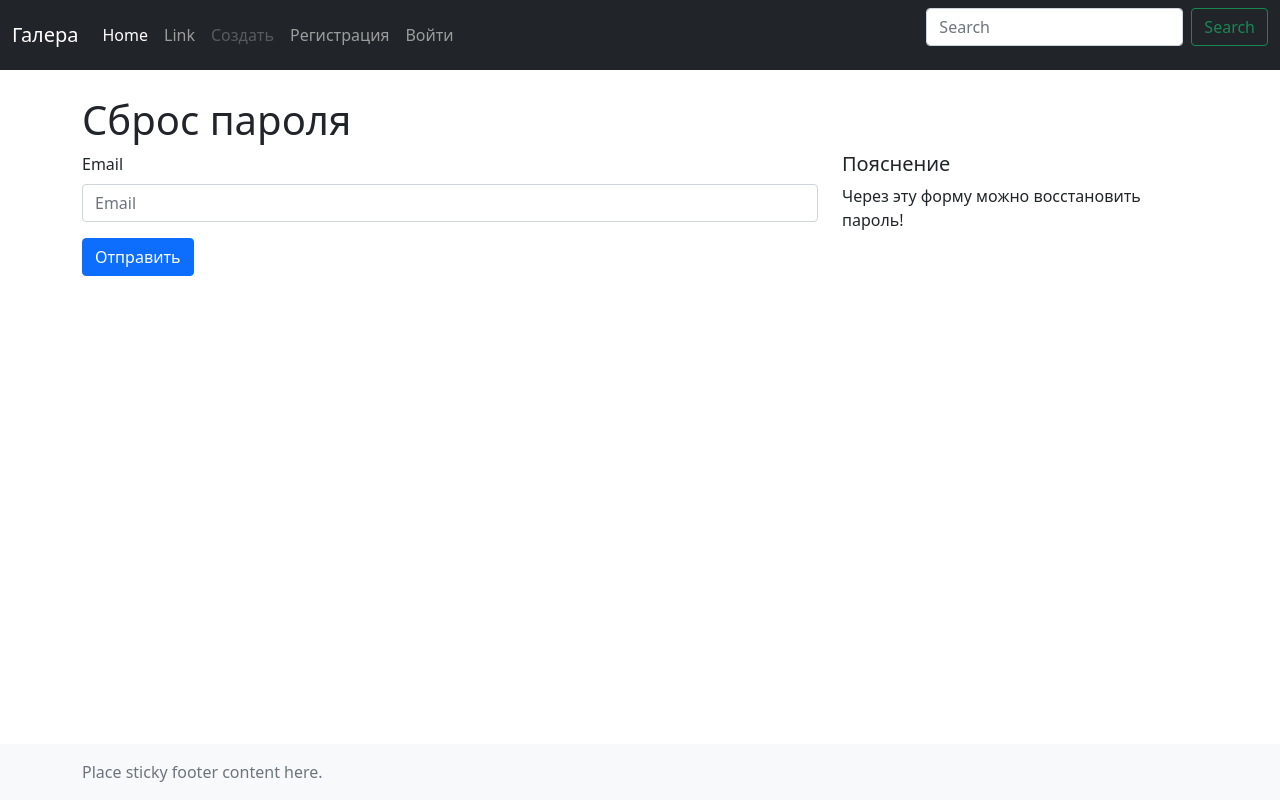
After one commit to RaD/workers, a Django app: page /password-reset/ in a window 1280 px wide. The commit adds this page. Run offline with Django 3.2, Linux system fonts and the light colour scheme; some libraries are stand-ins or nearby versions.

Commit message:
Сброс пароля: запрос на сброс

```diff
--- a/project/accounts/templates/registration/login.html
+++ b/project/accounts/templates/registration/login.html
@@ -20,6 +20,7 @@
       <div class="col-sm-0 col-md-4">
         <h5>Пояснение</h5>
         <p>Введите имя пользователя и дважды введите пароль!</p>
+        <a class="nav-link" href="{% url 'password_reset' %}">Сброс пароля</a>
       </div>
     </div>
   </div>
--- /dev/null
+++ b/project/accounts/templates/registration/password_reset_form.html
@@ -0,0 +1,26 @@
+{% extends "base.html" %}
+{% load django_bootstrap5 %}
+
+{% block "head_title" %}Сброс пароля{% endblock %}
+
+{% block "main" %}
+  <div class="container">
+    <h1>Сброс пароля</h1>
+  </div>
+
+  <div class="container">
+    <div class="row">
+      <div class="col-sm-12 col-md-8">
+        <form method="post" class="form">
+          {% csrf_token %}
+          {% bootstrap_form form %}
+          {% bootstrap_button button_type="submit" content="Отправить" %}
+        </form>
+      </div>
+      <div class="col-sm-0 col-md-4">
+        <h5>Пояснение</h5>
+        <p>Через эту форму можно восстановить пароль!</p>
+      </div>
+    </div>
+  </div>
+{% endblock %}
--- a/project/accounts/views.py
+++ b/project/accounts/views.py
@@ -1,4 +1,5 @@
 from django.contrib.auth.tokens import default_token_generator
+from django.contrib.auth.views import PasswordResetView as PRV
 from django.urls import reverse_lazy
 from django.utils.decorators import method_decorator
 from django.views.decorators.cache import never_cache
--- a/project/settings.py
+++ b/project/settings.py
@@ -132,3 +132,7 @@ STATIC_URL = '/static/'
 DEFAULT_AUTO_FIELD = 'django.db.models.BigAutoField'
 
 LOGIN_REDIRECT_URL = '/'
+
+if DEBUG:
+    # подменяем бэкенд на время отладки
+    EMAIL_BACKEND = 'django.core.mail.backends.console.EmailBackend'
--- a/project/urls.py
+++ b/project/urls.py
@@ -14,9 +14,18 @@ Including another URLconf
     2. Add a URL to urlpatterns:  path('blog/', include('blog.urls'))
 """
 from django.contrib import admin
+from django.contrib.auth.views import (
+    PasswordResetView, PasswordResetDoneView, PasswordResetConfirmView,
+    PasswordResetCompleteView,
+    )
 from django.urls import path, include
 
 urlpatterns = [
+    path('password-reset/', PasswordResetView.as_view(), name='password_reset'),
+    path('password-reset/done/', PasswordResetDoneView.as_view(), name='password_reset_done'),
+    path('reset/<uidb64>/<token>/', PasswordResetConfirmView.as_view(), name='password_reset_confirm'),
+    path('reset/done/', PasswordResetCompleteView.as_view(), name='password_reset_complete'),
+
     path('accounts/', include(('project.accounts.urls', 'accounts'), namespace='accounts')),
     path('', include(('project.slaves.urls', 'index'), namespace='slaves')),
     path('admin/', admin.site.urls),
```
Also changed, not shown: project/accounts/templates/registration/password_reset_done.html (added, +26 -0 lines).
